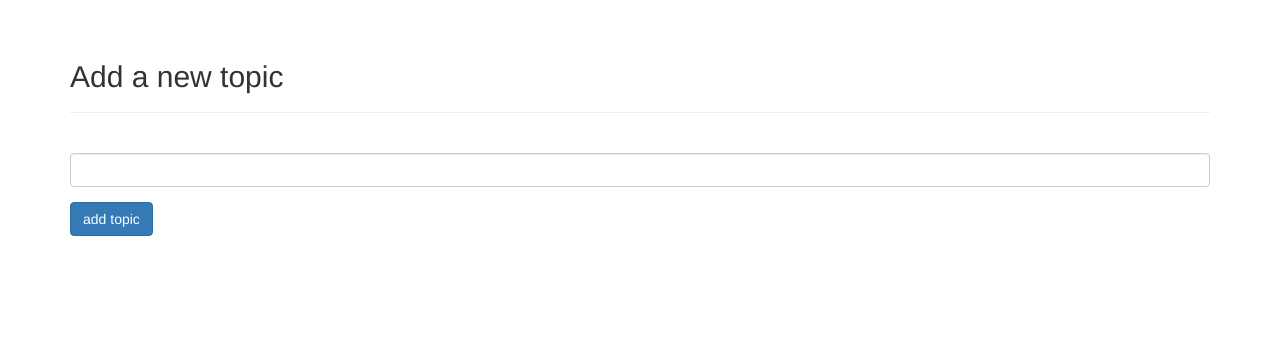
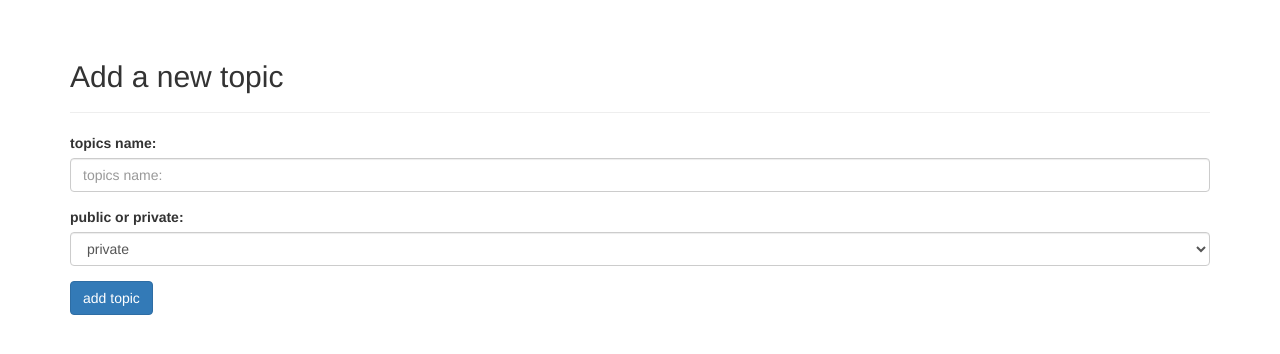
Before and after one commit to cwx727/Learning_log, a Django app: page /new_topic/ in a window 1280 px wide. Shown: the part 51-405 px from the top of the page. Run offline with Django 3.2, Linux system fonts and the light colour scheme; the visitor is signed in with stand-in values (Sample User, id 1); some libraries are stand-ins or nearby versions.

Commit message:
second commit 20180121

```diff
--- a/learning_logs/forms.py
+++ b/learning_logs/forms.py
@@ -1,11 +1,21 @@
 from django import forms
 from .models import Topic, Entry
 
+'''
 class TopicForm(forms.ModelForm):
 	class Meta:
 		model = Topic
 		fields = ['text']
 		labels = {'text':''}
+'''
+class TopicForm(forms.ModelForm):
+	class Meta:
+		model = Topic
+		fields = ['text','public']
+		labels = {'text':'topics name:','public':'public or private:'}
+
+
+
 
 class EntryForm(forms.ModelForm):
 	class Meta:
--- a/learning_logs/models.py
+++ b/learning_logs/models.py
@@ -7,6 +7,8 @@
 	text = models.CharField(max_length=200)
 	date_added = models.DateTimeField(auto_now_add=True)
 	owner = models.ForeignKey(User, on_delete=models.CASCADE)
+	public = models.BooleanField(choices=((True,'public'),(False,'private')),default=False)     ######
+	#public = models.BooleanField(default=False)
 
 	def __str__(self):
 		return self.text
--- a/learning_logs/templates/learning_logs/new_topic.html
+++ b/learning_logs/templates/learning_logs/new_topic.html
@@ -11,6 +11,7 @@
     {% csrf_token %}
     {% bootstrap_form form %}
 
+
     {% buttons %}
       <button name="submit" class="btn btn-primary">add topic</button>
     {% endbuttons %}
--- a/learning_logs/views.py
+++ b/learning_logs/views.py
@@ -1,9 +1,10 @@
-from django.shortcuts import render
+from django.shortcuts import render, get_object_or_404
 from django.http import HttpResponseRedirect, Http404
 from django.urls import reverse
 from .models import Topic, Entry
 from .forms import TopicForm, EntryForm
 from django.contrib.auth.decorators import login_required
+from django.db.models import Q
 
 
 def check_topic_owner(topic_owner, request_user):
@@ -18,17 +19,22 @@
 def index(request):
 	return render(request, 'learning_logs/index.html')
 
-@login_required
+
 def topics(request):
-	topics = Topic.objects.filter(owner=request.user).order_by('date_added')
+	#下面的if-else语句为让未登录的用户也可以看到所有公开的主题
+	if request.user.is_authenticated:
+		topics = Topic.objects.filter(Q(owner=request.user)|Q(public = True)).order_by('date_added')
+	else:
+		topics = Topic.objects.filter(public = True).order_by('date_added')
 	context = {'topics':topics}
 	return render(request, 'learning_logs/topics.html', context)
 
 @login_required
 def topic(request, topic_id):
+	topic = get_object_or_404(Topic, id=topic_id)
 	"""显示单个主题及其所有的条目"""
-	topic = Topic.objects.get(id=topic_id)
-	#topic_owner = topic.owner
+	#topic = Topic.objects.get(id=topic_id)
+	topic_owner = topic.owner
 	#request_user = request.user
 	check_topic_owner(topic.owner,request.user)
 
@@ -50,6 +56,8 @@
 		if form.is_valid():
 			new_topic = form.save(commit=False)
 			new_topic.owner = request.user
+			#new_topic.publc = False               #####
+		#	new_topic.public = request.POST.get('public')   ####
 			new_topic.save()
 			return HttpResponseRedirect(reverse('learning_logs:topics'))
 
@@ -58,7 +66,8 @@
 
 @login_required
 def new_entry(request, topic_id):
-	topic = Topic.objects.get(id=topic_id)
+	#topic = Topic.objects.get(id=topic_id)
+	topic = get_object_or_404(Topic, id=topic_id)
 	check_topic_owner(topic.owner,request.user)
 
 	if request.method != 'POST':
@@ -92,7 +101,8 @@
 @login_required
 def edit_entry(request, entry_id):
 
-	entry = Entry.objects.get(id=entry_id)
+#	entry = Entry.objects.get(id=entry_id)
+	entry = get_object_or_404(Entry, id=entry_id)
 	topic = entry.topic
 
 	check_topic_owner(topic.owner,request.user)
```
Also changed, not shown: learning_log/settings.py (+9 -2 lines).
